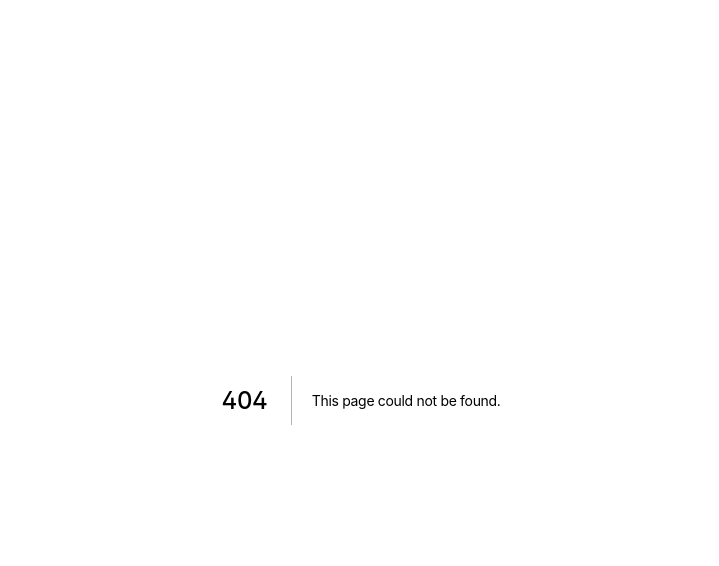
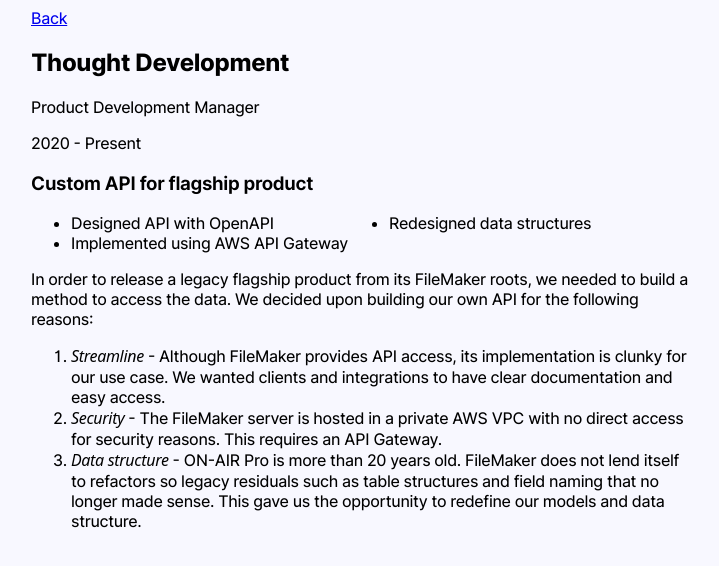
Before and after one commit to jeremydrichardson/personalwebsitev2, a Next.js app: page /experience in a window 1280 px wide. Before the commit this address had no page. Shown: the top 566 px of the page, without its empty margins (279-998 px from the left). Built offline with nearby package versions, Linux system fonts and the light colour scheme; a web font is replaced by a local one.

Commit message:
feat: add experience page

```diff
--- /dev/null
+++ b/pages/experience.js
@@ -0,0 +1,42 @@
+import Link from "next/link";
+
+export default function Experience() {
+  return (
+    <main className="main">
+      <Link href="/">Back</Link>
+      <h2>Thought Development</h2>
+      <p>Product Development Manager</p>
+      <p>2020 - Present</p>
+
+      <h3>Custom API for flagship product</h3>
+      <ul className="project-summary">
+        <li>Designed API with OpenAPI</li>
+        <li>Implemented using AWS API Gateway</li>
+        <li>Redesigned data structures</li>
+      </ul>
+      <p>
+        In order to release a legacy flagship product from its FileMaker roots,
+        we needed to build a method to access the data. We decided upon building
+        our own API for the following reasons:
+      </p>
+      <ol>
+        <li>
+          <em>Streamline</em> - Although FileMaker provides API access, its
+          implementation is clunky for our use case. We wanted clients and
+          integrations to have clear documentation and easy access.
+        </li>
+        <li>
+          <em>Security</em> - The FileMaker server is hosted in a private AWS
+          VPC with no direct access for security reasons. This requires an API
+          Gateway.
+        </li>
+        <li>
+          <em>Data structure</em> - ON-AIR Pro is more than 20 years old.
+          FileMaker does not lend itself to refactors so legacy residuals such
+          as table structures and field naming that no longer made sense. This
+          gave us the opportunity to redefine our models and data structure.
+        </li>
+      </ol>
+    </main>
+  );
+}
--- a/styles/globals.scss
+++ b/styles/globals.scss
@@ -258,3 +258,8 @@
   //   opacity: 1;
   // }
 }
+
+.project-summary {
+  column-count: 2;
+  column-width: 12rem;
+}
```
Also changed, not shown: pages/index.js (+7 -8 lines).
